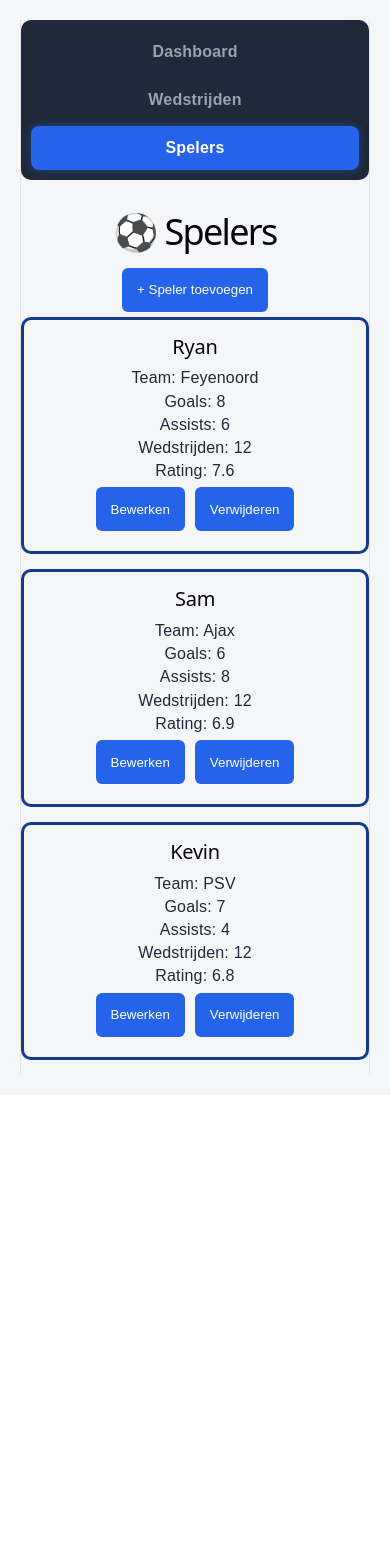
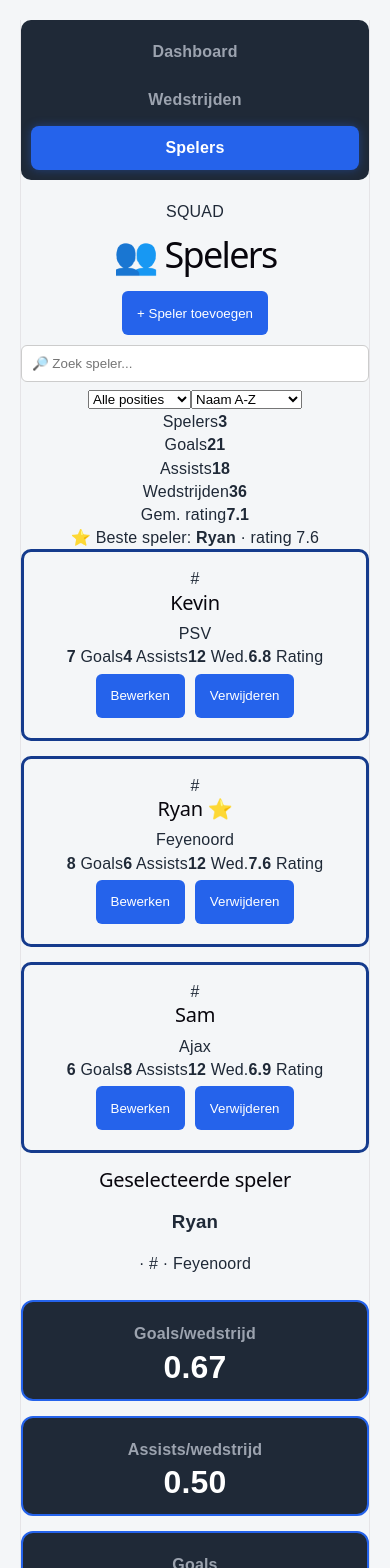
Before and after one commit to Ryan050409/simpel-design, a React (Vite) app: page /spelers in a window 390 px wide. Shown: the top 1568 px of the page. Before the commit the page ends 1095 px from the top, so only its background shows below. Built offline with nearby package versions, Linux system fonts and the light colour scheme.

Commit message:
Restore football tracker features and responsive UI

```diff
--- a/src/PlayersPage.tsx
+++ b/src/PlayersPage.tsx
@@ -1,244 +1,173 @@
-import { useState } from "react";
+import { useMemo, useState } from "react";
 import type { Dispatch, SetStateAction } from "react";
+import type { Player, Position } from "./App";
 
-type Player = {
-    name: string;
-    team: string;
-    goals: number;
-    assists: number;
-    matches: number;
-    rating: number;
-};
-
-type PlayersPageProps = {
+type Props = {
   playerList: Player[];
   setPlayerList: Dispatch<SetStateAction<Player[]>>;
 };
 
-function PlayersPage({
-    playerList,
-    setPlayerList
-}: PlayersPageProps) {
-    const [showAddPlayer, setShowAddPlayer] = useState(false);
-    const [editingPlayer, setEditingPlayer] =
-        useState<Player | null>(null);
+type SortOption = "name" | "goals" | "assists" | "rating" | "position";
+const positions: Position[] = ["Keeper", "Verdediger", "Middenvelder", "Aanvaller"];
 
-    const [newPlayerName, setNewPlayerName] = useState("");
-    const [newPlayerTeam, setNewPlayerTeam] = useState("");
-    const [newPlayerGoals, setNewPlayerGoals] = useState("");
-    const [newPlayerAssists, setNewPlayerAssists] = useState("");
-    const [newPlayerMatches, setNewPlayerMatches] = useState("");
-    const [newPlayerRating, setNewPlayerRating] = useState("");
+function PlayersPage({ playerList, setPlayerList }: Props) {
+  const [showModal, setShowModal] = useState(false);
+  const [editingPlayer, setEditingPlayer] = useState<Player | null>(null);
+  const [selectedName, setSelectedName] = useState("");
+  const [search, setSearch] = useState("");
+  const [positionFilter, setPositionFilter] = useState("ALL");
+  const [sort, setSort] = useState<SortOption>("name");
   const [warning, setWarning] = useState("");
 
-    function addPlayer() {
-        if (
-            newPlayerName.trim() === "" ||
-            newPlayerTeam.trim() === "" ||
-            newPlayerGoals.trim() === "" ||
-            newPlayerAssists.trim() === "" ||
-            newPlayerMatches.trim() === "" ||
-            newPlayerRating.trim() === ""
-        ) {
-            setWarning("Alle velden moeten ingevuld worden!")
+  const emptyForm = { name: "", team: "", number: "", position: "Middenvelder" as Position, goals: "", assists: "", matches: "", rating: "" };
+  const [form, setForm] = useState(emptyForm);
+
+  const selectedPlayer = playerList.find((player) => player.name === selectedName) ?? playerList[0];
+  const bestPlayer = [...playerList].sort((a, b) => b.rating - a.rating)[0];
+
+  const filteredPlayers = useMemo(() => {
+    const list = playerList.filter((player) =>
+      player.name.toLowerCase().includes(search.toLowerCase()) &&
+      (positionFilter === "ALL" || player.position === positionFilter)
+    );
+    return [...list].sort((a, b) => {
+      if (sort === "name") return a.name.localeCompare(b.name);
+      if (sort === "position") return a.position.localeCompare(b.position);
+      return b[sort] - a[sort];
+    });
+  }, [playerList, search, positionFilter, sort]);
+
+  const openAdd = () => {
+    setEditingPlayer(null);
+    setForm(emptyForm);
+    setWarning("");
+    setShowModal(true);
+  };
+
+  const openEdit = (player: Player) => {
+    setEditingPlayer(player);
+    setForm({
+      name: player.name, team: player.team, number: String(player.number),
+      position: player.position, goals: String(player.goals), assists: String(player.assists),
+      matches: String(player.matches), rating: String(player.rating)
+    });
+    setWarning("");
+    setShowModal(true);
+  };
+
+  const savePlayer = () => {
+    if (!form.name.trim() || !form.team.trim() || !form.number.trim() || !form.goals.trim() || !form.assists.trim() || !form.matches.trim() || !form.rating.trim()) {
+      setWarning("Vul alle velden in.");
       return;
     }
-        setWarning("")
-        const newPlayer: Player = {
-            name: newPlayerName,
-            team: newPlayerTeam,
-            goals: Number(newPlayerGoals) || 0,
-            assists: Number(newPlayerAssists) || 0,
-            matches: Number(newPlayerMatches) || 0,
-            rating: Number(newPlayerRating) || 0
+
+    const player: Player = {
+      name: form.name.trim(), team: form.team.trim(), number: Number(form.number),
+      position: form.position, goals: Number(form.goals), assists: Number(form.assists),
+      matches: Number(form.matches), rating: Number(form.rating)
     };
 
-        if (editingPlayer) {
-            setPlayerList(
-                playerList.map((player) =>
-                    player.name === editingPlayer.name
-                        ? newPlayer
-                        : player
-                )
+    setPlayerList((current) =>
+      editingPlayer
+        ? current.map((item) => item.name === editingPlayer.name ? player : item)
+        : [...current, player]
     );
-        } else {
-            setPlayerList([
-                ...playerList,
-                newPlayer
-            ]);
-        }
+    setSelectedName(player.name);
+    setShowModal(false);
+  };
 
-        setNewPlayerName("");
-        setNewPlayerTeam("");
-        setNewPlayerGoals("");
-        setNewPlayerAssists("");
-        setNewPlayerMatches("");
-        setNewPlayerRating("");
-        setEditingPlayer(null);
-        setShowAddPlayer(false);
-    }
+  const deletePlayer = (name: string) => {
+    setPlayerList((current) => current.filter((player) => player.name !== name));
+    if (selectedName === name) setSelectedName("");
+  };
 
-    function deletePlayer(name: string) {
-        setPlayerList(
-            playerList.filter(
-                (player) => player.name !== name
-            )
-        );
-    }
-
-    function editPlayer(player: Player) {
-        setEditingPlayer(player);
-
-        setNewPlayerName(player.name);
-        setNewPlayerTeam(player.team);
-        setNewPlayerGoals(String(player.goals));
-        setNewPlayerAssists(String(player.assists));
-        setNewPlayerMatches(String(player.matches));
-        setNewPlayerRating(String(player.rating));
-
-        setShowAddPlayer(true);
-    }
-
-    function openAddPlayer() {
-        setEditingPlayer(null);
-        setNewPlayerName("");
-        setNewPlayerTeam("");
-        setNewPlayerGoals("");
-        setNewPlayerAssists("");
-        setNewPlayerMatches("");
-        setNewPlayerRating("");
-        setShowAddPlayer(true);
-    }
+  const goalsPerMatch = selectedPlayer?.matches ? (selectedPlayer.goals / selectedPlayer.matches).toFixed(2) : "0.00";
+  const assistsPerMatch = selectedPlayer?.matches ? (selectedPlayer.assists / selectedPlayer.matches).toFixed(2) : "0.00";
+  const totalGoals = playerList.reduce((sum, player) => sum + player.goals, 0);
+  const totalAssists = playerList.reduce((sum, player) => sum + player.assists, 0);
+  const totalMatches = playerList.reduce((sum, player) => sum + player.matches, 0);
+  const averageRating = playerList.length ? (playerList.reduce((sum, player) => sum + player.rating, 0) / playerList.length).toFixed(1) : "0.0";
 
   return (
-        <div>
-            <h1>⚽ Spelers</h1>
+    <div className="players-page">
+      <div className="page-heading">
+        <div><p className="eyebrow">SQUAD</p><h1>👥 Spelers</h1></div>
+        <button onClick={openAdd}>+ Speler toevoegen</button>
+      </div>
 
-            <button onClick={openAddPlayer}>
-                + Speler toevoegen
-            </button>
+      <div className="player-tools">
+        <input placeholder="🔎 Zoek speler..." value={search} onChange={(e) => setSearch(e.target.value)} />
+        <select value={positionFilter} onChange={(e) => setPositionFilter(e.target.value)}>
+          <option value="ALL">Alle posities</option>
+          {positions.map((position) => <option key={position}>{position}</option>)}
+        </select>
+        <select value={sort} onChange={(e) => setSort(e.target.value as SortOption)}>
+          <option value="name">Naam A-Z</option><option value="goals">Meeste goals</option>
+          <option value="assists">Meeste assists</option><option value="rating">Hoogste rating</option>
+          <option value="position">Positie</option>
+        </select>
+      </div>
 
-            <div className="players">
-                {playerList.map((player) => (
-                    <div
-                        className="player-card"
-                        key={player.name}
-                    >
-                        <h2>{player.name}</h2>
+      <section className="player-summary">
+        <div><span>Spelers</span><strong>{playerList.length}</strong></div>
+        <div><span>Goals</span><strong>{totalGoals}</strong></div>
+        <div><span>Assists</span><strong>{totalAssists}</strong></div>
+        <div><span>Wedstrijden</span><strong>{totalMatches}</strong></div>
+        <div><span>Gem. rating</span><strong>{averageRating}</strong></div>
+      </section>
 
-                        <p>Team: {player.team}</p>
-                        <p>Goals: {player.goals}</p>
-                        <p>Assists: {player.assists}</p>
-                        <p>Wedstrijden: {player.matches}</p>
-                        <p>Rating: {player.rating}</p>
+      {bestPlayer && <div className="best-player">⭐ Beste speler: <strong>{bestPlayer.name}</strong> · rating {bestPlayer.rating.toFixed(1)}</div>}
 
-                        <button
-                            onClick={() => editPlayer(player)}
-                        >
-                            Bewerken
-                        </button>
-
-                        <button
-                            onClick={() =>
-                                deletePlayer(player.name)
-                            }
-                        >
-                            Verwijderen
-                        </button>
+      <div className="players-grid">
+        {filteredPlayers.map((player) => (
+          <article key={player.name} className={`player-card ${selectedPlayer?.name === player.name ? "selected-player" : ""}`} onClick={() => setSelectedName(player.name)}>
+            <div className="player-card-top"><span className="player-number">#{player.number}</span><span className="position-badge">{player.position}</span></div>
+            <h2>{player.name} {bestPlayer?.name === player.name && <span>⭐</span>}</h2>
+            <p>{player.team}</p>
+            <div className="player-stats">
+              <span><strong>{player.goals}</strong> Goals</span>
+              <span><strong>{player.assists}</strong> Assists</span>
+              <span><strong>{player.matches}</strong> Wed.</span>
+              <span><strong>{player.rating.toFixed(1)}</strong> Rating</span>
             </div>
+            <div className="player-actions">
+              <button onClick={(e) => { e.stopPropagation(); openEdit(player); }}>Bewerken</button>
+              <button className="button-danger" onClick={(e) => { e.stopPropagation(); deletePlayer(player.name); }}>Verwijderen</button>
+            </div>
+          </article>
         ))}
       </div>
 
-            {showAddPlayer && (
-                <div className="modal-overlay">
-                    <div className="modal">
-                        <button
-                            className="modal-close"
-                            onClick={() => {
-                                setShowAddPlayer(false);
-                                setWarning("");
-                            }}>
-                            ×
-                        </button>
+      {selectedPlayer && (
+        <section className="panel selected-panel">
+          <h2>Geselecteerde speler</h2>
+          <h3>{selectedPlayer.name}</h3>
+          <p>{selectedPlayer.position} · #{selectedPlayer.number} · {selectedPlayer.team}</p>
+          <div className="stats-grid compact">
+            <div className="stat-card"><h3>Goals/wedstrijd</h3><p>{goalsPerMatch}</p></div>
+            <div className="stat-card"><h3>Assists/wedstrijd</h3><p>{assistsPerMatch}</p></div>
+            <div className="stat-card"><h3>Goals</h3><p>{selectedPlayer.goals}</p></div>
+            <div className="stat-card"><h3>Rating</h3><p>{selectedPlayer.rating.toFixed(1)}</p></div>
+          </div>
+        </section>
+      )}
 
-                        <h2 className="h2-player">
-                            {editingPlayer
-                                ? "Speler bewerken"
-                                : "Speler toevoegen"}
-                        </h2>
-                        {warning && (
-                            <p className="Warning">
-                                {warning}
-                            </p>
-                        )}
-                        <input
-                            type="text"
-                            placeholder="Naam speler"
-                            value={newPlayerName}
-                            onChange={(e) =>
-                                setNewPlayerName(e.target.value)
-                            }
-                        />
-
-                        <input
-                            list="teams"
-                            type="text"
-                            placeholder="Team"
-                            value={newPlayerTeam}
-                            onChange={(e) => setNewPlayerTeam(e.target.value)}
-                        />
-
-                        <datalist id="teams">
-                            <option value="Ajax" />
-                            <option value="PSV" />
-                            <option value="Feyenoord" />
-                            <option value="AZ" />
-                            <option value="FC Twente" />
-                            <option value="FC Utrecht" />
-                        </datalist>
-
-                        <input
-                            type="number"
-                            placeholder="Goals"
-                            value={newPlayerGoals}
-                            onChange={(e) =>
-                                setNewPlayerGoals(e.target.value)
-                            }
-                        />
-
-                        <input
-                            type="number"
-                            placeholder="Assists"
-                            value={newPlayerAssists}
-                            onChange={(e) =>
-                                setNewPlayerAssists(e.target.value)
-                            }
-                        />
-
-                        <input
-                            type="number"
-                            placeholder="Wedstrijden"
-                            value={newPlayerMatches}
-                            onChange={(e) =>
-                                setNewPlayerMatches(e.target.value)
-                            }
-                        />
-
-                        <input
-                            type="number"
-                            step="0.1"
-                            placeholder="Rating"
-                            value={newPlayerRating}
-                            onChange={(e) =>
-                                setNewPlayerRating(e.target.value)
-                            }
-                        />
-
-                        <button onClick={addPlayer}>
-                            {editingPlayer
-                                ? "Wijzigingen opslaan"
-                                : "Speler opslaan"}
-                        </button>
+      {showModal && (
+        <div className="modal-overlay" onClick={() => setShowModal(false)}>
+          <div className="modal" onClick={(e) => e.stopPropagation()}>
+            <button className="modal-close" onClick={() => setShowModal(false)}>×</button>
+            <h2>{editingPlayer ? "Speler bewerken" : "Speler toevoegen"}</h2>
+            {warning && <p className="warning">{warning}</p>}
+            <input placeholder="Naam speler" value={form.name} onChange={(e) => setForm({ ...form, name: e.target.value })} />
+            <input list="player-teams" placeholder="Team" value={form.team} onChange={(e) => setForm({ ...form, team: e.target.value })} />
+            <datalist id="player-teams"><option value="Ajax" /><option value="PSV" /><option value="Feyenoord" /><option value="AZ" /><option value="FC Twente" /><option value="FC Utrecht" /></datalist>
+            <input type="number" min="0" placeholder="Rugnummer" value={form.number} onChange={(e) => setForm({ ...form, number: e.target.value })} />
+            <select value={form.position} onChange={(e) => setForm({ ...form, position: e.target.value as Position })}>{positions.map((position) => <option key={position}>{position}</option>)}</select>
+            <input type="number" min="0" placeholder="Goals" value={form.goals} onChange={(e) => setForm({ ...form, goals: e.target.value })} />
+            <input type="number" min="0" placeholder="Assists" value={form.assists} onChange={(e) => setForm({ ...form, assists: e.target.value })} />
+            <input type="number" min="0" placeholder="Wedstrijden" value={form.matches} onChange={(e) => setForm({ ...form, matches: e.target.value })} />
+            <input type="number" min="0" max="10" step="0.1" placeholder="Rating" value={form.rating} onChange={(e) => setForm({ ...form, rating: e.target.value })} />
+            <button onClick={savePlayer}>{editingPlayer ? "Wijzigingen opslaan" : "Speler opslaan"}</button>
           </div>
         </div>
       )}
```
Lines whose indentation alone changed are shown as unchanged.
